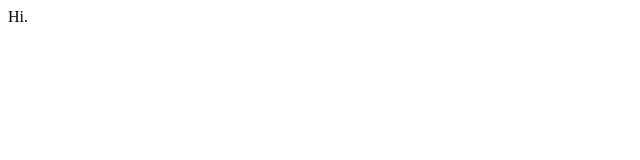
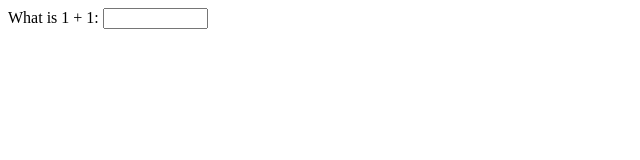
Before and after one commit to EnabledRanger/ScavengerHunt, a plain HTML site: page index.html in a window 1280 px wide. Shown: the whole page, without its empty margins (0-640 px from the left). Drawn offline with Linux system fonts and the light colour scheme.

Commit message:
Added a question

```diff
--- a/index.html
+++ b/index.html
@@ -3,7 +3,10 @@
   <title>Scavenger Hunt</title>
 
   <body>
-    Hi.
+    <label for="name">What is 1 + 1:</label>
+
+    <input type="text" id="name" name="name" required
+           minlength="4" maxlength="8" size="10">
   </body>
 
 </html>
```
